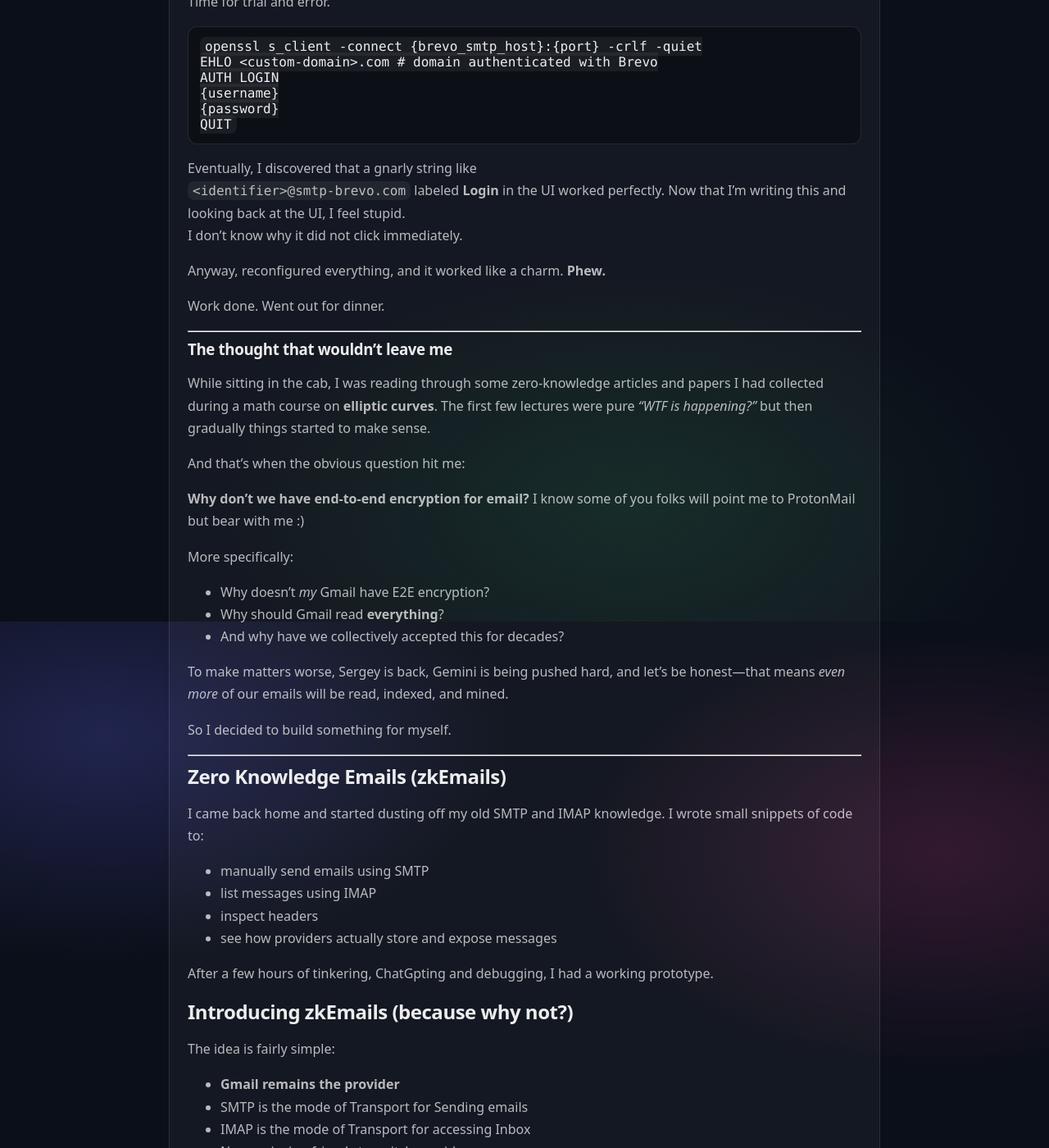
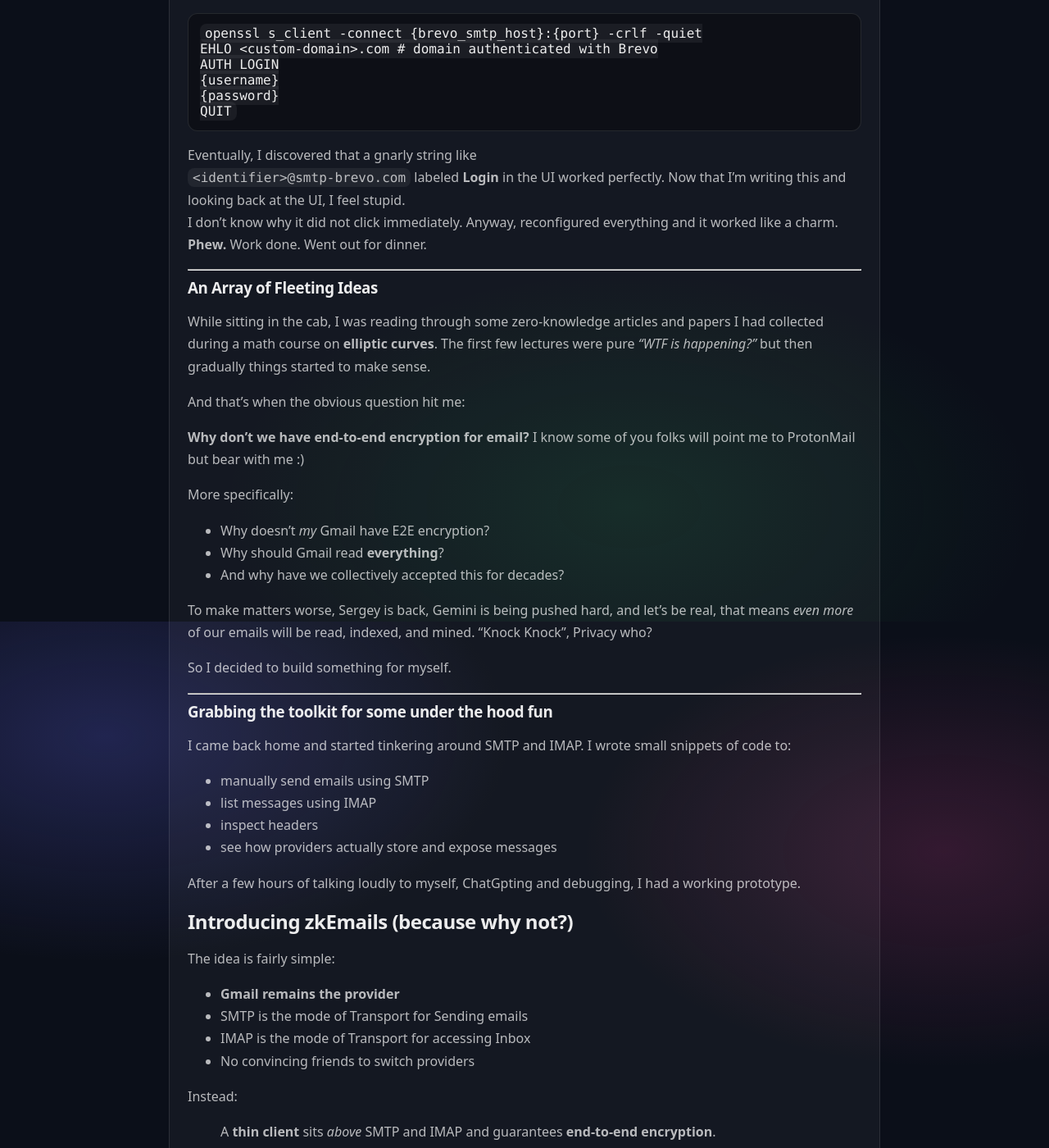
Before and after one commit to unlimited91/unlimited91.github.io, a Jekyll site: the page built from _posts/2025-12-26-zkmails.md, in a window 1280 px wide and 1400 px high, scrolled down 642 px. Shown: the whole window at 82% size. Built offline with Jekyll 4.4.1, drawn with Linux system fonts in a browser that asks for light colours; some of the changed text lies outside the part shown.

Commit message:
Some copy changes

````diff
--- a/_posts/2025-12-26-zkmails.md
+++ b/_posts/2025-12-26-zkmails.md
@@ -8,11 +8,9 @@
 
 I was setting up **signup and notification emails** for a personal project. Nothing fancy, just the usual "thank you for signing up" stuff. I quickly *ChatGPT-ed* (*yes, I use this term now*) for a list of providers that support a free email-sending tier. I picked **Brevo** because they allow **300 emails per day** on the free plan.
 
-While wiring this up, I ran into a surprisingly annoying problem.
+While wiring this up, I ran into a surprisingly annoying problem. I logged into the Brevo dashboard and created an SMTP credential. The UI asked me to copy the `apiKey` during creation, clearly stating it *won't be shown again*. Fair enough that's obviously the **password**.
 
-I logged into the Brevo dashboard and created an SMTP credential. The UI asked me to copy the `apiKey` during creation, clearly stating it *won't be shown again*. Fair enough that's obviously the **password**.
-
-But then… what's the **username**?
+But then, what's the **username**?
 
 I confidently assumed `apiName` would work. Copied it, configured everything, and started testing.
 
@@ -20,7 +18,7 @@
 
 Back to the dashboard. I stared at the UI again, looking for *anything* that resembled a username.
 
-Time for trial and error.
+Time for some trial and error now!!.
 
 ```bash
 openssl s_client -connect {brevo_smtp_host}:{port} -crlf -quiet
@@ -33,15 +31,11 @@
 
 Eventually, I discovered that a gnarly string like
 `<identifier>@smtp-brevo.com` labeled **Login** in the UI worked perfectly. Now that I'm writing this and looking back at the UI, I feel stupid.
-I don't know why it did not click immediately.
-
-Anyway, reconfigured everything, and it worked like a charm. **Phew.**
-
-Work done. Went out for dinner.
+I don't know why it did not click immediately. Anyway, reconfigured everything and it worked like a charm. **Phew.** Work done. Went out for dinner.
 
 ---
 
-### The thought that wouldn't leave me
+### An Array of Fleeting Ideas
 
 While sitting in the cab, I was reading through some zero-knowledge articles and papers I had collected during a math course on **elliptic curves**. The first few lectures were pure *"WTF is happening?"* but then gradually things started to make sense.
 
@@ -56,22 +50,22 @@
 - Why should Gmail read **everything**?
 - And why have we collectively accepted this for decades?
 
-To make matters worse, Sergey is back, Gemini is being pushed hard, and let's be honest—that means *even more* of our emails will be read, indexed, and mined.
+To make matters worse, Sergey is back, Gemini is being pushed hard, and let's be real, that means *even more* of our emails will be read, indexed, and mined. "Knock Knock", Privacy who?
 
 So I decided to build something for myself.
 
 ---
 
-## Zero Knowledge Emails (zkEmails)
+### Grabbing the toolkit for some under the hood fun
 
-I came back home and started dusting off my old SMTP and IMAP knowledge. I wrote small snippets of code to:
+I came back home and started tinkering around SMTP and IMAP. I wrote small snippets of code to:
 
 - manually send emails using SMTP
 - list messages using IMAP
 - inspect headers
 - see how providers actually store and expose messages
 
-After a few hours of tinkering, ChatGpting and debugging, I had a working prototype.
+After a few hours of talking loudly to myself, ChatGpting and debugging, I had a working prototype.
 
 ## Introducing zkEmails (because why not?)
 
--- a/index.html
+++ b/index.html
@@ -205,6 +205,10 @@
             <div class="meta">
                 <a class="chip" href="mailto:sayanr91@gmail.com" aria-label="Email Sayan">
                     <span class="fa fa-envelope"></span>
+                    <span>Blog</span>
+                </a>
+                <a class="chip" href="mailto:sayanr91@gmail.com" aria-label="Email Sayan">
+                    <span class="fa fa-envelope"></span>
                     <span>Email me</span>
                 </a>
                 <a class="chip" href="https://unlimited91.github.io" aria-label="Homepage">
````
Also changed, not shown: other parts of _posts/2025-12-26-zkmails.md (+1 -1 lines).
